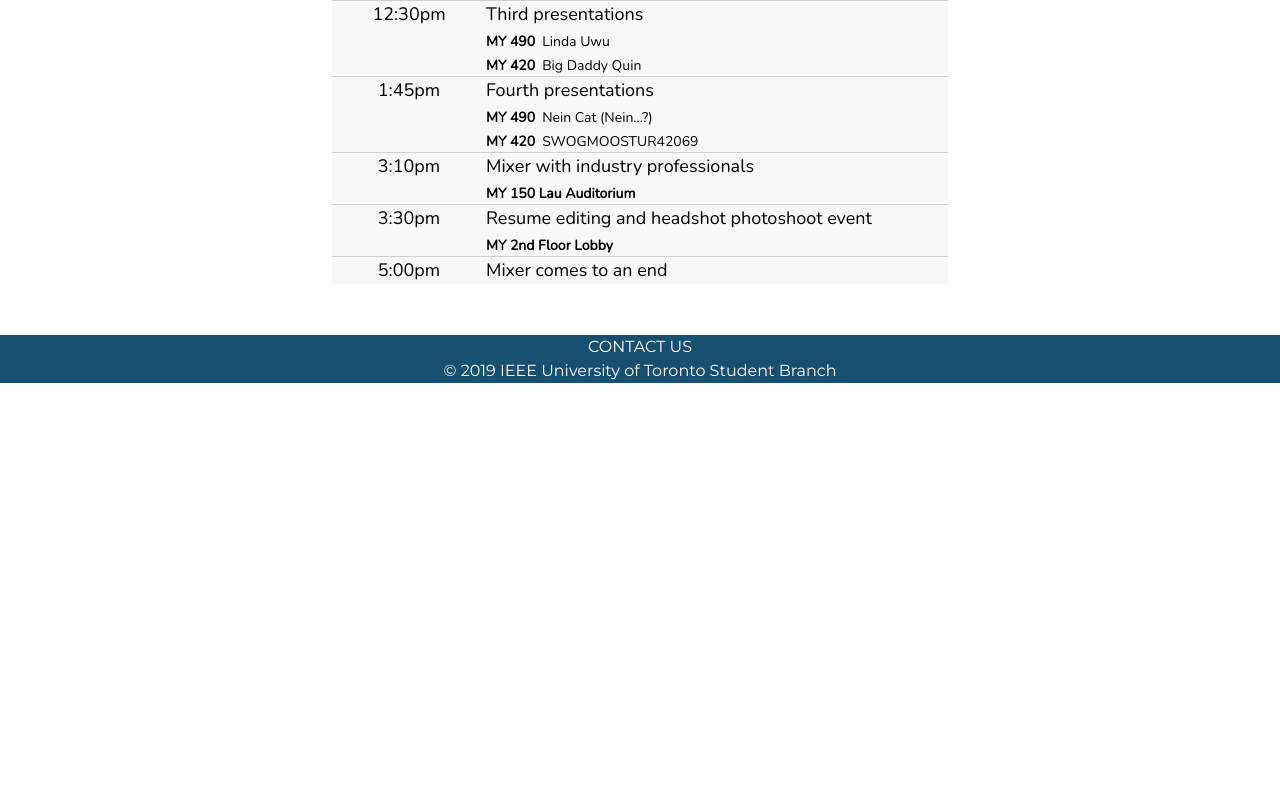
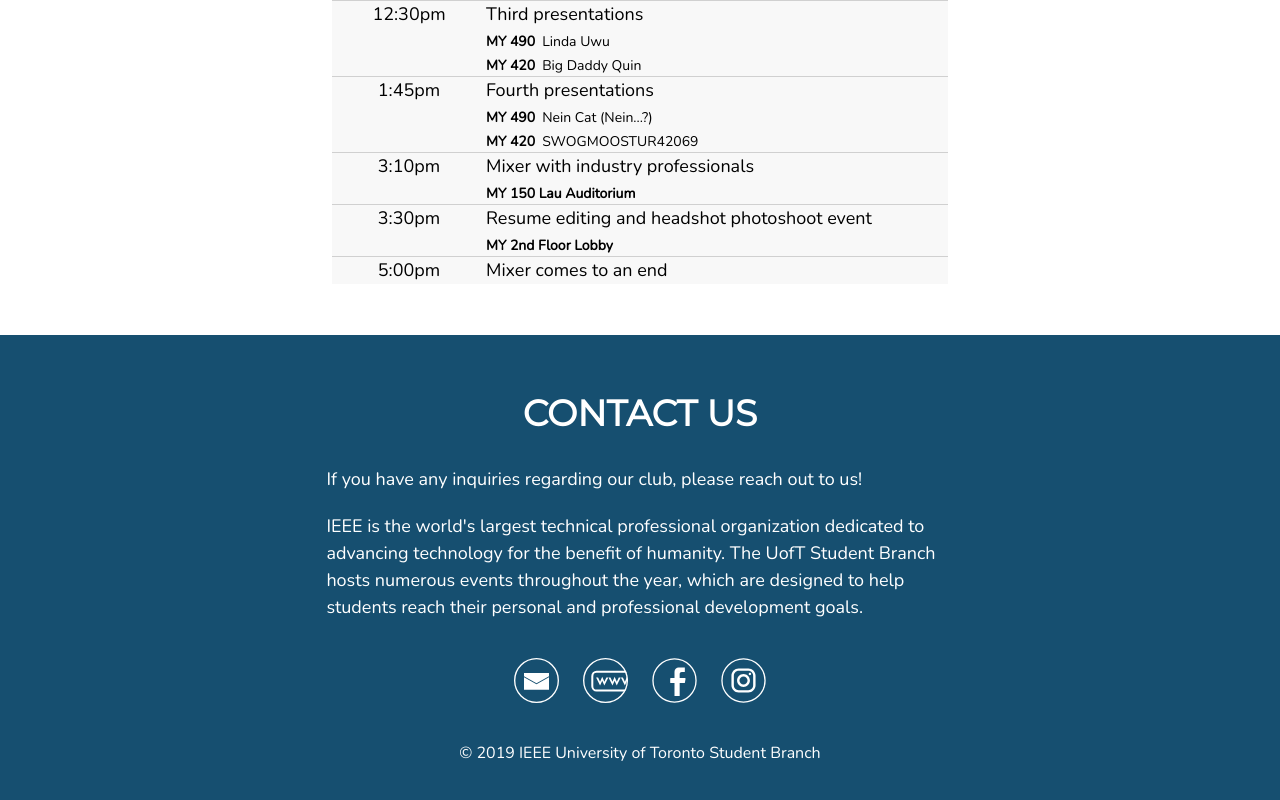
Before and after one commit to rayraykay/hellocon-2020, a React (Create React App) app: page / in a window 1280 px wide. Shown: the part 1578-2378 px from the top of the page. Before the commit the page ends 1961 px from the top, so only its background shows below. Built offline with nearby package versions, Linux system fonts and the light colour scheme.

Commit message:
Finish contact

```diff
--- a/src/App.scss
+++ b/src/App.scss
@@ -1,8 +1,37 @@
+@import "./constants/sizes.scss";
+
 body {
   margin: 0;
   -webkit-font-smoothing: antialiased;
   -moz-osx-font-smoothing: grayscale;
 }
 
+.Text__Title {
+  font-size: 36px;
+  font-weight: bold;
+
+  @media only screen and (max-width: $screen-small) {
+    font-size: 24px;
+  }
+}
+
+.Text__Paragraph {
+  font-family: Nunito, Montserrat, sans-serif;
+  font-size: 18px;
+
+  @media only screen and (max-width: $screen-small) {
+    font-size: 16px;
+  }
+}
+
+.Text__ParagraphSmall {
+  font-family: Nunito, Montserrat, sans-serif;
+  font-size: 16px;
+
+  @media only screen and (max-width: $screen-small) {
+    font-size: 14px;
+  }
+}
+
 code {
 }
--- a/src/components/About.jsx
+++ b/src/components/About.jsx
@@ -14,16 +14,16 @@ const About = () => (
       justify="flex-start"
     >
       <Grid className="About__Title" item xs={12}>
-        <Typography>
+        <Typography className="Text__Title">
           ABOUT
         </Typography>
       </Grid>
       <Grid className="About__Text" item xs={10}>
-        <Typography>
+        <Typography className="Text__Paragraph">
           Hello, Con! is an entirely free, day-long, TED-talk style technology conference open to students and industry professionals alike! This year's speaker line-up will feature tech gurus, CTOs and specialists hailing from IBM, RBC, and more. With a speaker networking session afterwards, Hello, Con! is an invaluable opportunity to connect with professionals, share exciting ideas and meet similarly driven individuals.
         </Typography>
         <br/>
-        <Typography>
+        <Typography className="Text__Paragraph">
           Due to a finite venue size, registration will be limited on a first come first serve basis. Those registering will be charged a $10 deposit that will be refunded upon check-in the day of.
         </Typography>
       </Grid>
--- a/src/components/About.scss
+++ b/src/components/About.scss
@@ -6,28 +6,4 @@
 
 .About__Title {
   padding-bottom: 2vw;
-
-  * {
-    font-size: 36px;
-    font-weight: bold;
-  }
-
-  @media only screen and (max-width: $screen-small) {
-    * {
-      font-size: 24px;
-    }
-  }
 }
-
-.About__Text {
-  * {
-    font-family: Nunito, Montserrat, sans-serif;
-    font-size: 18px;
-  }
-
-  @media only screen and (max-width: $screen-small) {
-    * {
-      font-size: 16px;
-    }
-  }
-}
--- a/src/components/Contact.jsx
+++ b/src/components/Contact.jsx
@@ -2,8 +2,38 @@ import React from 'react';
 import Container from '@material-ui/core/Container';
 import Grid from '@material-ui/core/Grid';
 import Typography from '@material-ui/core/Typography';
+import IconButton from '@material-ui/core/IconButton';
+
+import EmailSvg from '../images/Email.svg';
+import WebSvg from '../images/Website.svg';
+import FacebookSvg from '../images/Facebook.svg';
+import InstagramSvg from '../images/Instagram.svg';
 
 import './Contact.scss';
+
+const EmailIcon = () => (
+  <IconButton href="mailto:uoft@ieee.org">
+    <img src={EmailSvg} alt="email IEEE UofT" />
+  </IconButton>
+);
+
+const WebsiteIcon = () => (
+  <IconButton href="https://ieee.utoronto.ca">
+    <img src={WebSvg} alt="IEEE UofT website" />
+  </IconButton>
+);
+
+const FacebookIcon = () => (
+  <IconButton href="https://www.facebook.com/ieeeuoft/">
+    <img src={FacebookSvg} alt="IEEE UofT Facebook page" />
+  </IconButton>
+);
+
+const InstagramIcon = () => (
+  <IconButton href="https://www.instagram.com/ieee_uoft/">
+    <img src={InstagramSvg} alt="IEEE UofT Instagram page" />
+  </IconButton>
+);
 
 const Contact = () => (
   <Container className="Contact" maxWidth={false}>
@@ -11,15 +41,30 @@ const Contact = () => (
       container
       direction="column"
       justify="center"
-      alignItems="stretch"
+      alignItems="center"
       >
-      <Grid item>
-        <Typography className="Contact__Title">
+      <Grid className="Contact__Title" item>
+        <Typography className="Text__Title">
           CONTACT US
         </Typography>
       </Grid>
+      <Grid item md={6} xs={10} className="Contact__Text">
+        <Typography className="Text__Paragraph">
+          If you have any inquiries regarding our club, please reach out to us!
+        </Typography>
+        <br/>
+        <Typography className="Text__Paragraph">
+          IEEE is the world's largest technical professional organization dedicated to advancing technology for the benefit of humanity. The UofT Student Branch hosts numerous events throughout the year, which are designed to help students reach their personal and professional development goals.
+        </Typography>
+      </Grid>
+      <Grid className="Contact__SocialMedia">
+        <EmailIcon />
+        <WebsiteIcon />
+        <FacebookIcon />
+        <InstagramIcon />
+      </Grid>
       <Grid className="Contact__Copyright" item>
-        <Typography>
+        <Typography className="Text__ParagraphSmall">
           © 2019 IEEE University of Toronto Student Branch
         </Typography>
       </Grid>
--- a/src/components/Contact.scss
+++ b/src/components/Contact.scss
@@ -1,14 +1,31 @@
 @import "../constants/colors";
+@import "../constants/sizes";
 
 .Contact {
   background-color: $hellocon-blue;
   color: white;
+  padding: 4vw 1vw 4vw 1vw;
 }
 
 .Contact__Title {
   text-align: center;
+  padding-bottom: 2vw;
 }
 
 .Contact__Copyright {
   text-align: center;
 }
+
+.Contact__SocialMedia {
+  padding: 2vw 0 2vw 0;
+
+  & img {
+    height: 45px;
+  }
+
+  @media only screen and (max-width: $screen-300) {
+    & img {
+      height: 35px;
+    }
+  }
+}
--- a/src/constants/sizes.scss
+++ b/src/constants/sizes.scss
@@ -1 +1,2 @@
 $screen-small: 600px;
+$screen-300: 300px;
```
Also changed, not shown: src/components/Schedule.jsx (indentation only).
